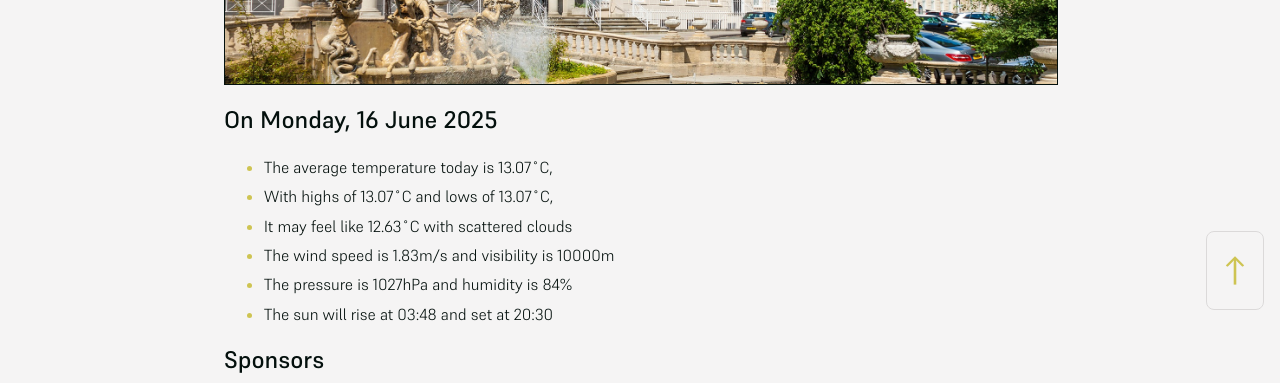
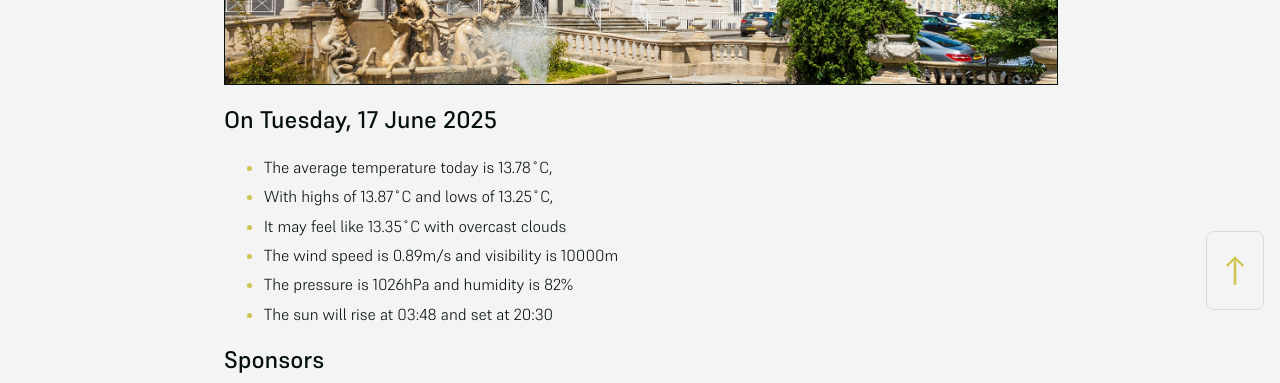
Before and after one commit to mat-0/cheltenham-open-data, a Jekyll site: the page built from index.md, in a window 1280 px wide. Shown: the part 574-957 px from the top of the page. Built offline with Jekyll 4.4.1, drawn with Linux system fonts in a browser that asks for light colours.

Commit message:
Updated 2025-06-17 01:24:31

```diff
--- a/index.md
+++ b/index.md
@@ -8,13 +8,13 @@ seo: Menu
 ![Logo](/images/logo.jpg){:width="832px"}
 
 <!-- weather_marker starts -->
-## On Monday, 16 June 2025
+## On Tuesday, 17 June 2025
 
-- The average temperature today is 13.07˚C,
-- With highs of 13.07˚C and lows of 13.07˚C,
-- It may feel like 12.63˚C with scattered clouds
-- The wind speed is 1.83m/s and visibility is 10000m
-- The pressure is 1027hPa and humidity is 84%
+- The average temperature today is 13.78˚C,
+- With highs of 13.87˚C and lows of 13.25˚C,
+- It may feel like 13.35˚C with overcast clouds
+- The wind speed is 0.89m/s and visibility is 10000m
+- The pressure is 1026hPa and humidity is 82%
 - The sun will rise at 03:48 and set at 20:30
 
 <!-- weather_marker ends -->
```
Also changed, not shown: _data/flood.json (+5 -27 lines), _pages/news.md (+8 -8 lines), _pages/terrorism.md (+1 -1 lines).
